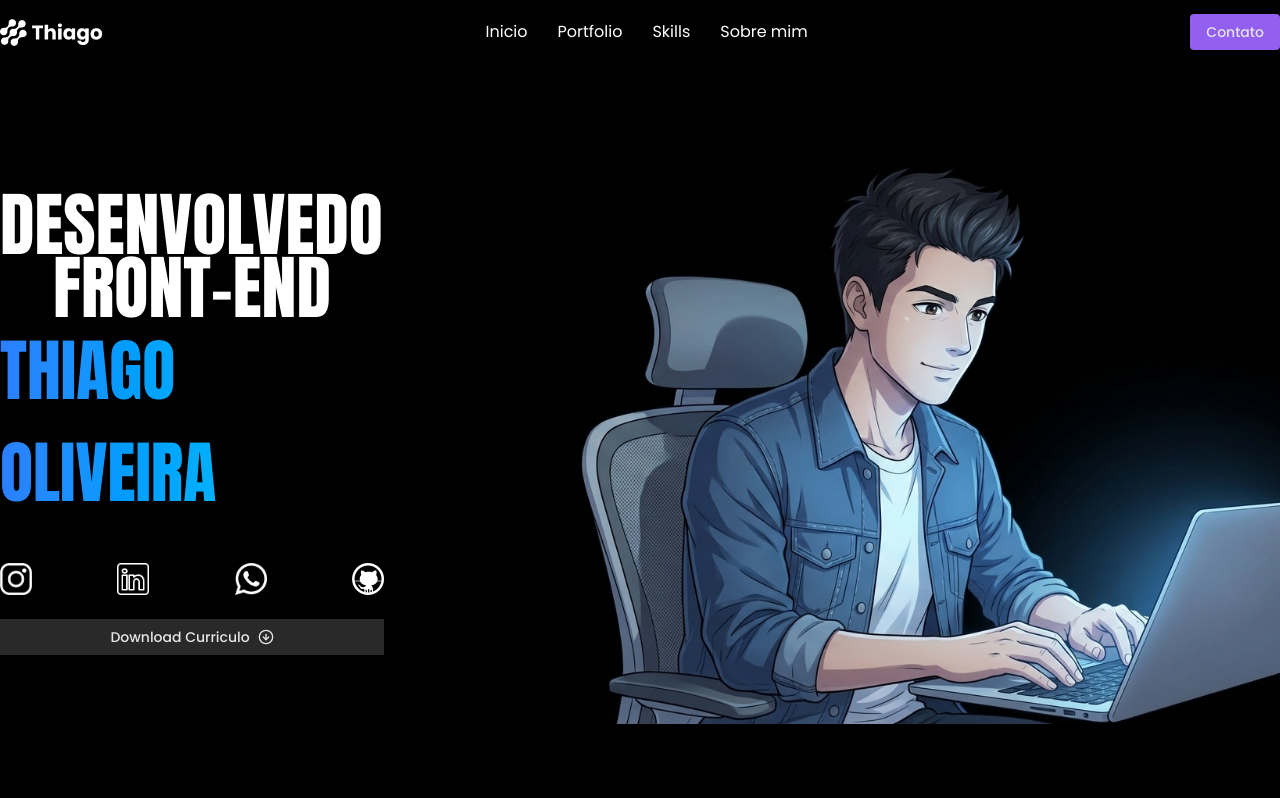
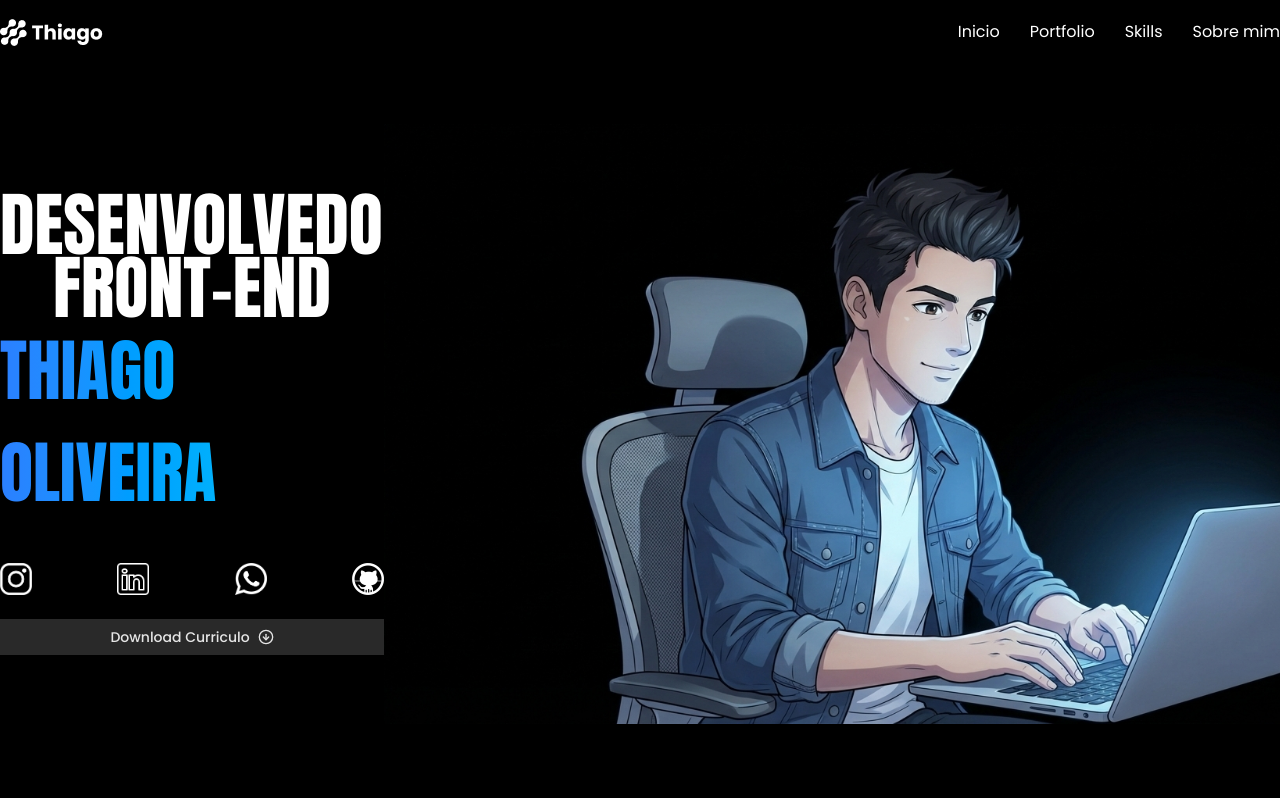
Before and after one commit to Thiag0-web/Portifolio, a React (Vite) app: page / in a window 1280 px wide. Shown: the top 798 px of the page. Built offline with nearby package versions, Linux system fonts and the light colour scheme.

Commit message:
Removi o botão

```diff
--- a/src/components/header.tsx
+++ b/src/components/header.tsx
@@ -1,5 +1,4 @@
 import Logo from "@/assets/img/Logo.png";
-import { Button } from "./ui/button";
 import { Menu } from "./menu";
 
 
@@ -32,10 +31,7 @@ export function Header() {
         </ul>
       </nav>
 
-      <Button
-        className="bg-[#925FF0] rounded hover:bg-[#7149bb] font-poppins hidden md:flex ">
-        Contato
-      </Button>
+
 
       <Menu/>
 
--- a/tailwind.config.js
+++ /dev/null
@@ -1,9 +0,0 @@
-export default {
-  theme: {
-    extend: {
-      backgroundImage: {
-        phrase: "url('/src/assets/img/background.png')",
-      },
-    },
-  },
-};
```
